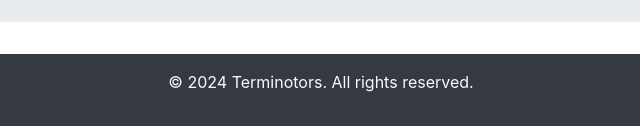
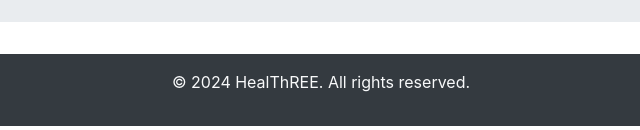
Before and after one commit to frzzzr/HealThREE, a plain HTML site: page index.html in a window 1280 px wide. Shown: the part 2777-2907 px from the top of the page, 319-959 px from the left. Drawn offline with nearby package versions, Linux system fonts and the light colour scheme.

Commit message:
index.html

```diff
--- a/index.html
+++ b/index.html
@@ -241,7 +241,7 @@
 
 <!-- Footer Section -->
 <footer class="bg-dark text-light text-center py-3">
-    <p>&copy; 2024 Terminotors. All rights reserved.</p>
+    <p>&copy; 2024 HealThREE. All rights reserved.</p>
 </footer>
 
 <!-- Bootstrap JavaScript and dependencies -->
```
